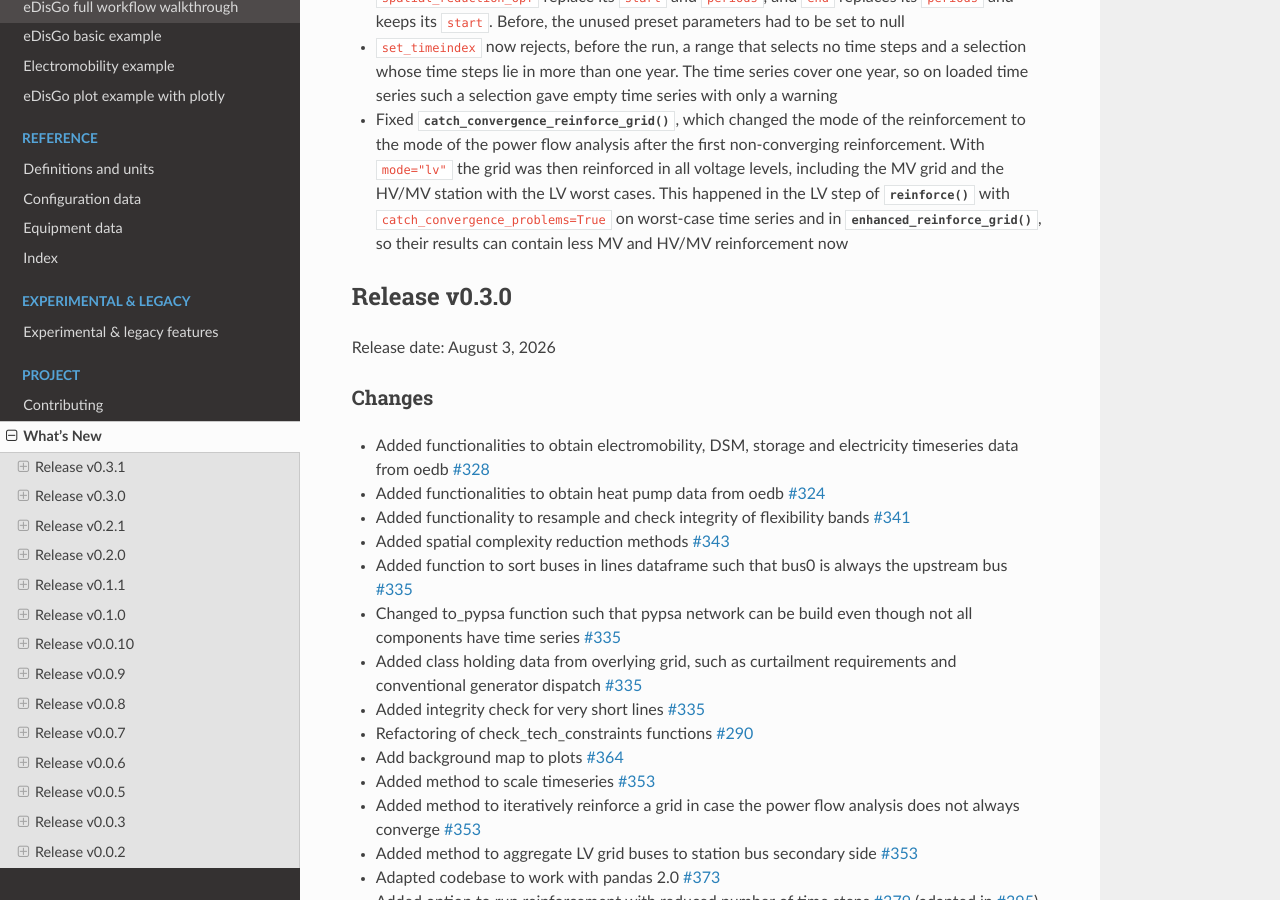
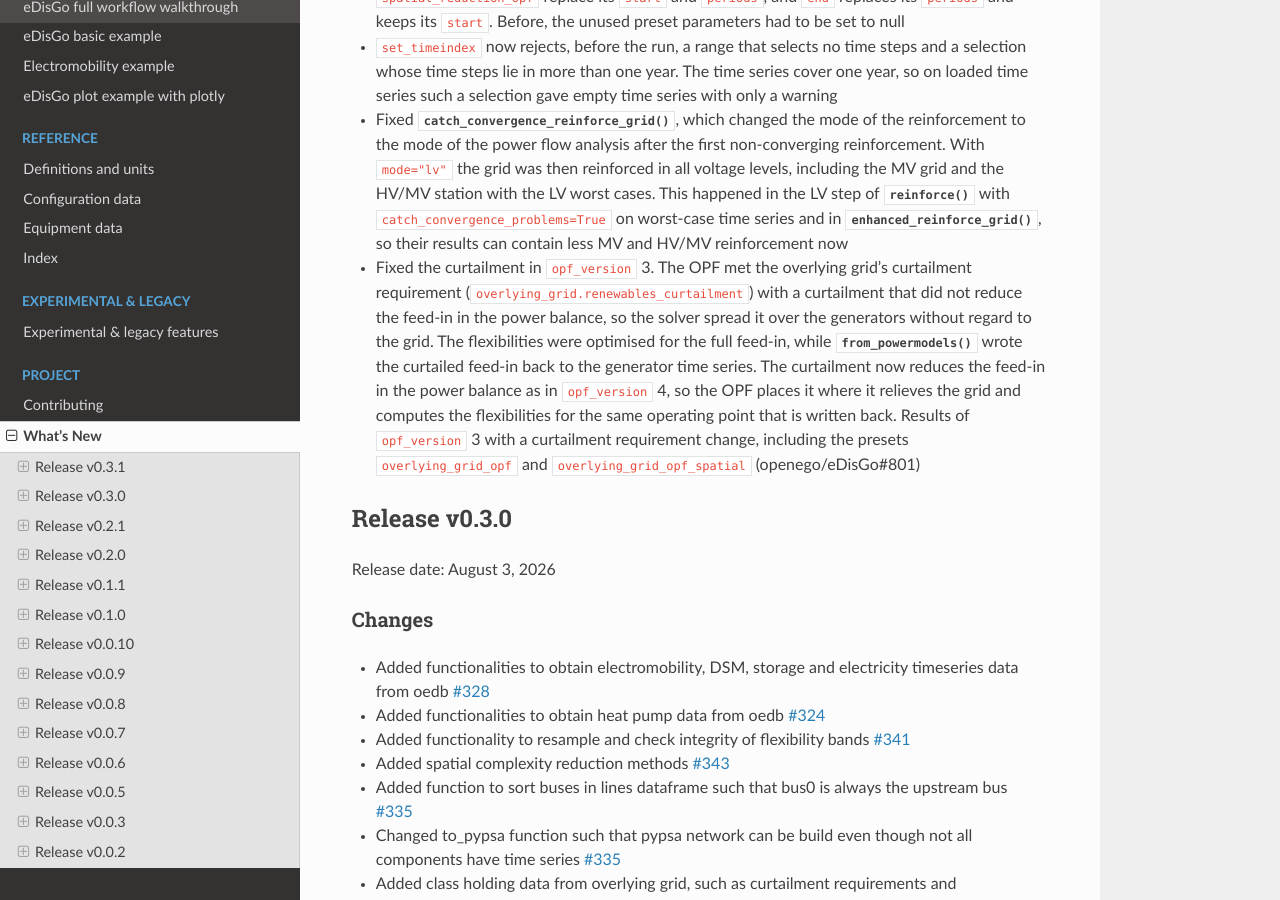
Before and after one commit to openego/eDisGo, a Sphinx documentation site: the page built from doc/whatsnew.rst, in a window 1280 px wide and 900 px high, scrolled down 9743 px. Built offline with Sphinx 7.4.7 and the Read the Docs theme 3.1.0, drawn with Linux system fonts in a browser that asks for light colours; pages that are not in the unit, such as notebooks, are missing from menus.

Commit message:
Curtail in the power balance of OPF version 3
opf_version 3 met the overlying grid's "curt" requirement with the
curtailment pgc, but left pgc out of the nodal power balance. The solver
could spread the curtailment over the generators without regard to the
grid, the flexibilities were optimised for the full feed-in, and
from_powermodels wrote the curtailed feed-in back. pgc now enters the P
and Q balance for version 3 as for 2 and 4. The Julia fixtures keep
"curt" in the flexibilities for version 3, as the Python side does.

Closes #801

```diff
--- a/doc/whatsnew/v0-3-1.rst
+++ b/doc/whatsnew/v0-3-1.rst
@@ -471,3 +471,15 @@ Changes
   worst-case time series and in
   :func:`~.flex_opt.reinforce_grid.enhanced_reinforce_grid`, so their results can
   contain less MV and HV/MV reinforcement now
+* Fixed the curtailment in ``opf_version`` 3. The OPF met the overlying grid's
+  curtailment requirement (``overlying_grid.renewables_curtailment``) with a
+  curtailment that did not reduce the feed-in in the power balance, so the solver
+  spread it over the generators without regard to the grid. The flexibilities were
+  optimised for the full feed-in, while
+  :func:`~.io.powermodels_io.from_powermodels` wrote the curtailed feed-in back to
+  the generator time series. The curtailment now reduces the feed-in in the power
+  balance as in ``opf_version`` 4, so the OPF places it where it relieves the grid
+  and computes the flexibilities for the same operating point that is written back.
+  Results of ``opf_version`` 3 with a curtailment requirement change, including
+  the presets ``overlying_grid_opf`` and ``overlying_grid_opf_spatial``
+  (openego/eDisGo#801)
```
Also changed, not shown: 5 other files.
